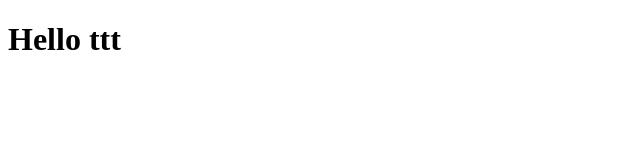
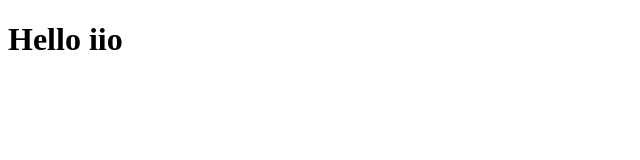
Before and after one commit to NovaLock/test, a plain HTML site: page index.html in a window 1280 px wide. Shown: the full height of the page, 0-640 px from the left. Drawn offline with Linux system fonts and the light colour scheme.

Commit message:
feat: test iio
Signed-off-by: hackerchai <i@hackerchai.com>

```diff
--- a/index.html
+++ b/index.html
@@ -1,9 +1,9 @@
 <!DOCTYPE html>
 <html>
 <head>
-    <title>Hello ttt</title>
+    <title>Hello iio</title>
 </head>
 <body>
-    <h1>Hello ttt</h1>
+    <h1>Hello iio</h1>
 </body>
 </html>
```
